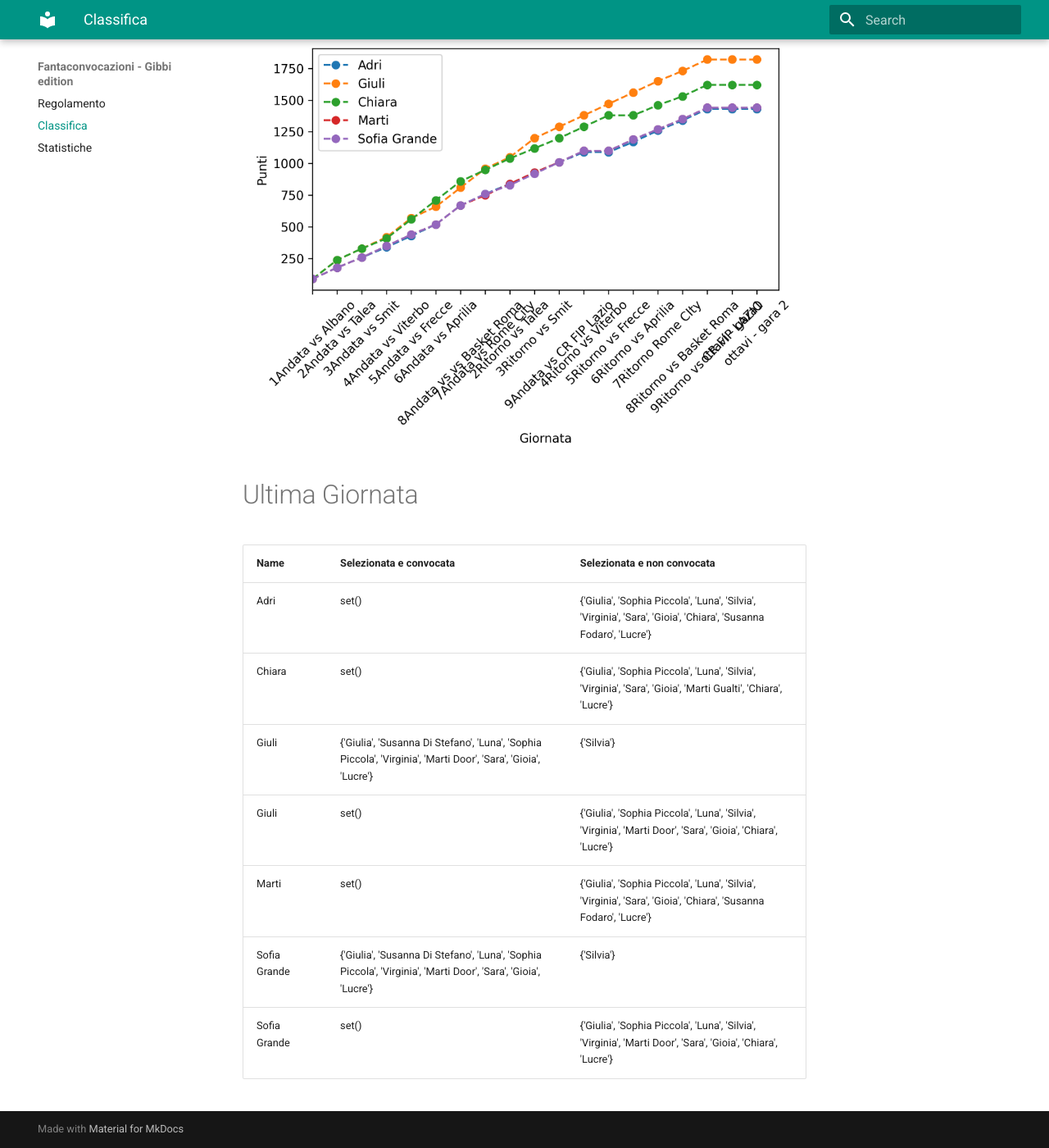
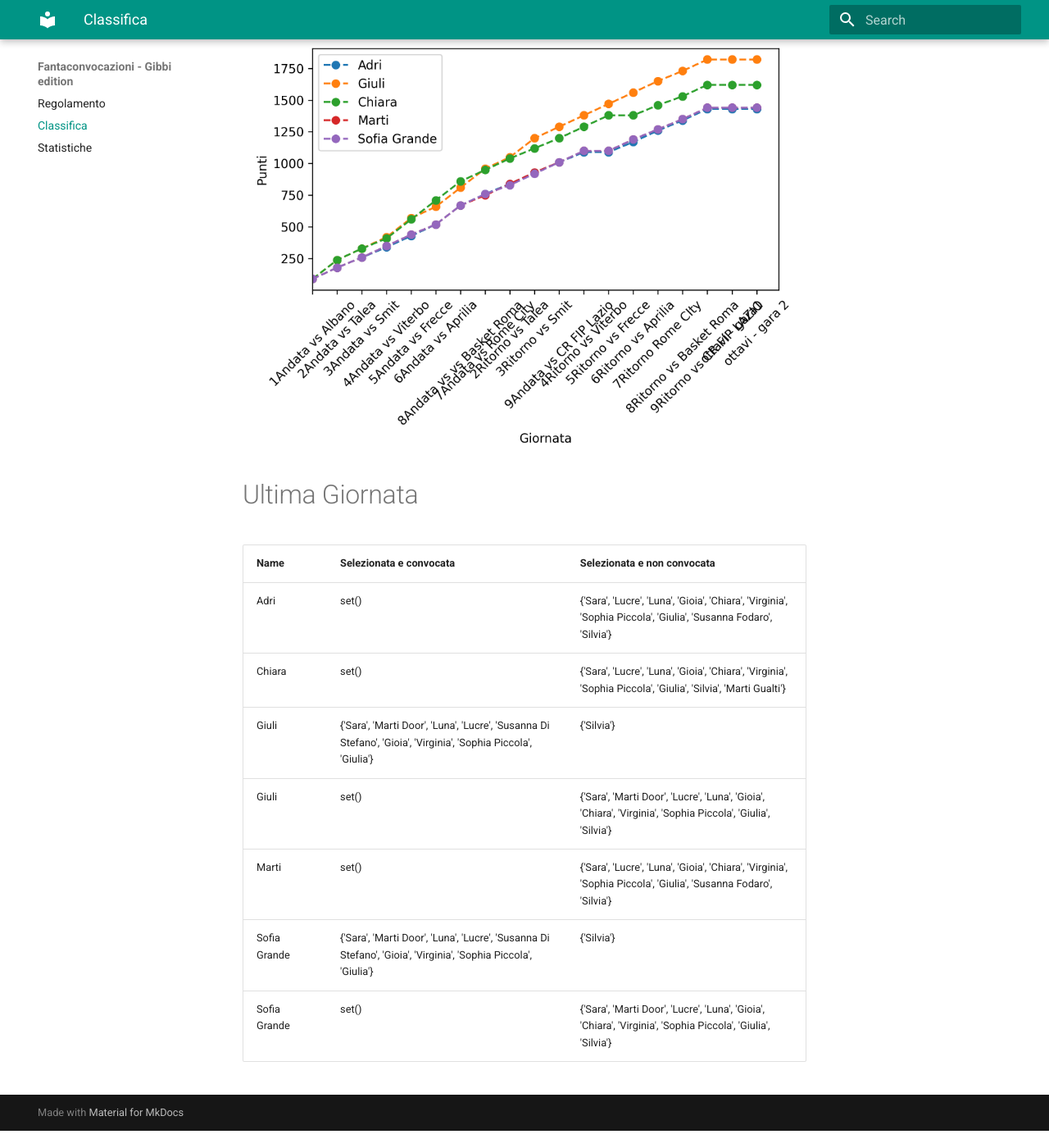
Before and after one commit to martinig94/fantagibbi, an MkDocs documentation site: the page built from docs/Classifica.md, in a window 1280 px wide and 1400 px high, scrolled down 565 px. Shown: the whole window at 82% size. Built offline with MkDocs 1.6.1 and Material for MkDocs 9.7.7, drawn with Linux system fonts in a browser that asks for light colours; after the commit the page ends 1944 px from its top, so only the background shows below that.

Commit message:
Auto-update from main.py

```diff
--- a/docs/Classifica.md
+++ b/docs/Classifica.md
@@ -18,11 +18,11 @@
 <!-- START_TABLE CORRECT -->
 | Name         | Selezionata e convocata                                                                                        | Selezionata e non convocata                                                                                      |
 |:-------------|:---------------------------------------------------------------------------------------------------------------|:-----------------------------------------------------------------------------------------------------------------|
-| Adri         | set()                                                                                                          | {'Giulia', 'Sophia Piccola', 'Luna', 'Silvia', 'Virginia', 'Sara', 'Gioia', 'Chiara', 'Susanna Fodaro', 'Lucre'} |
-| Chiara       | set()                                                                                                          | {'Giulia', 'Sophia Piccola', 'Luna', 'Silvia', 'Virginia', 'Sara', 'Gioia', 'Marti Gualti', 'Chiara', 'Lucre'}   |
-| Giuli        | {'Giulia', 'Susanna Di Stefano', 'Luna', 'Sophia Piccola', 'Virginia', 'Marti Door', 'Sara', 'Gioia', 'Lucre'} | {'Silvia'}                                                                                                       |
-| Giuli        | set()                                                                                                          | {'Giulia', 'Sophia Piccola', 'Luna', 'Silvia', 'Virginia', 'Marti Door', 'Sara', 'Gioia', 'Chiara', 'Lucre'}     |
-| Marti        | set()                                                                                                          | {'Giulia', 'Sophia Piccola', 'Luna', 'Silvia', 'Virginia', 'Sara', 'Gioia', 'Chiara', 'Susanna Fodaro', 'Lucre'} |
-| Sofia Grande | {'Giulia', 'Susanna Di Stefano', 'Luna', 'Sophia Piccola', 'Virginia', 'Marti Door', 'Sara', 'Gioia', 'Lucre'} | {'Silvia'}                                                                                                       |
-| Sofia Grande | set()                                                                                                          | {'Giulia', 'Sophia Piccola', 'Luna', 'Silvia', 'Virginia', 'Marti Door', 'Sara', 'Gioia', 'Chiara', 'Lucre'}     |
+| Adri         | set()                                                                                                          | {'Sara', 'Lucre', 'Luna', 'Gioia', 'Chiara', 'Virginia', 'Sophia Piccola', 'Giulia', 'Susanna Fodaro', 'Silvia'} |
+| Chiara       | set()                                                                                                          | {'Sara', 'Lucre', 'Luna', 'Gioia', 'Chiara', 'Virginia', 'Sophia Piccola', 'Giulia', 'Silvia', 'Marti Gualti'}   |
+| Giuli        | {'Sara', 'Marti Door', 'Luna', 'Lucre', 'Susanna Di Stefano', 'Gioia', 'Virginia', 'Sophia Piccola', 'Giulia'} | {'Silvia'}                                                                                                       |
+| Giuli        | set()                                                                                                          | {'Sara', 'Marti Door', 'Lucre', 'Luna', 'Gioia', 'Chiara', 'Virginia', 'Sophia Piccola', 'Giulia', 'Silvia'}     |
+| Marti        | set()                                                                                                          | {'Sara', 'Lucre', 'Luna', 'Gioia', 'Chiara', 'Virginia', 'Sophia Piccola', 'Giulia', 'Susanna Fodaro', 'Silvia'} |
+| Sofia Grande | {'Sara', 'Marti Door', 'Luna', 'Lucre', 'Susanna Di Stefano', 'Gioia', 'Virginia', 'Sophia Piccola', 'Giulia'} | {'Silvia'}                                                                                                       |
+| Sofia Grande | set()                                                                                                          | {'Sara', 'Marti Door', 'Lucre', 'Luna', 'Gioia', 'Chiara', 'Virginia', 'Sophia Piccola', 'Giulia', 'Silvia'}     |
 <!-- END_TABLE CORRECT -->
```
